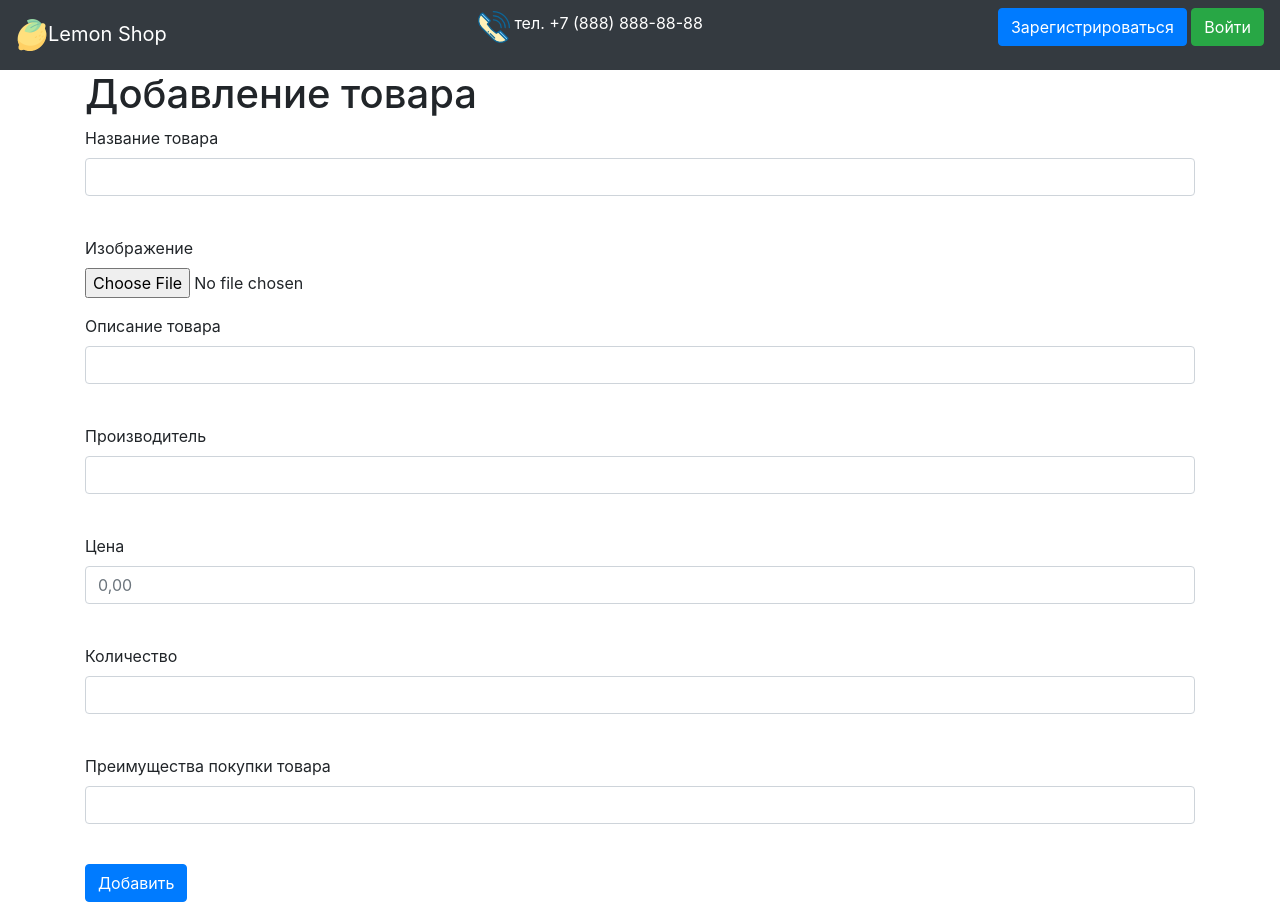
After one commit to Toptik-lol/internet_shop, a Flask app: template templates/product.html in a window 1280 px wide. The commit adds this page. Run offline with Flask 2, Linux system fonts and the light colour scheme; the template is opened without the code that fills it: values that come from a table or form of the project are taken from there, others are empty; some libraries are stand-ins or nearby versions.

Commit message:
Отлажено добавление товара

```diff
--- a/data/__all_models.py
+++ b/data/__all_models.py
@@ -1 +1,2 @@
 from . import users
+from . import products
--- a/data/products.py
+++ b/data/products.py
@@ -1,5 +1,7 @@
 import sqlalchemy
 from flask_login import UserMixin
+# from flask_image_alchemy.storages import S3Storage
+# from flask_image_alchemy.fields import StdImageField
 
 from .db_session import SqlAlchemyBase
 
@@ -10,6 +12,9 @@ class Product(SqlAlchemyBase, UserMixin):
     id = sqlalchemy.Column(sqlalchemy.Integer, primary_key=True, autoincrement=True)
     title = sqlalchemy.Column(sqlalchemy.String, nullable=False)
     picture = sqlalchemy.Column(sqlalchemy.String, default='../static/picture/product_default.png')
+    # picture = sqlalchemy.Column(StdImageField(storage=S3Storage(),
+    #                                           variations={'thumbnail': {"width": 360, "height": 360, "crop": True}}),
+    #                             nullable=True)
     description = sqlalchemy.Column(sqlalchemy.String, nullable=False)
     producer = sqlalchemy.Column(sqlalchemy.String, nullable=False)
     price = sqlalchemy.Column(sqlalchemy.Float, nullable=False)
--- a/main.py
+++ b/main.py
@@ -5,9 +5,14 @@ from werkzeug.utils import redirect
 
 from data import db_session
 from data.users import User
+from data.products import Product
+
+from datetime import datetime
+from os import path
 
 
 from forms.user import RegisterForm, LoginForm, EditRegisterForm
+from forms.product import ProductForm
 
 
 app = Flask(__name__)
@@ -148,5 +153,32 @@ def user_delete(id):
     return redirect('/')
 
 
+@app.route('/products', methods=['GET', 'POST'])
+@login_required
+def add_product():
+    form = ProductForm()
+    if form.validate_on_submit():
+        db_sess = db_session.create_session()
+        product = Product(title=form.title .data, description=form.description.data,
+                          producer=form.producer.data, price=float(form.price.data), count=int(form.count.data),
+                          advantage=form.advantage.data)
+        if form.picture.data != '':
+            f = form.picture.data
+            parent_dir = path.dirname(path.abspath(__file__))
+            basename = parent_dir + '\\static\\pictures\\pic'
+            suffix = datetime.now().strftime("%y%m%d_%H%M%S")
+            filename = "_".join([basename, suffix, '.png'])
+            g = open(filename, 'wb')
+            g.write(f.getbuffer())
+            g.close()
+            product.picture = filename
+            print(form.picture.data)
+
+        db_sess.add(product)
+        db_sess.commit()
+        return redirect('/')
+    return render_template('product.html', title='Добавление товара', form=form)
+
+
 if __name__ == '__main__':
     main()
--- a/templates/base.html
+++ b/templates/base.html
@@ -18,6 +18,7 @@
             <a class="navbar-brand" href="/users/{{current_user.id}}">{{ current_user.name }}</a>
             {% if current_user.is_admin %}
                 <a class="navbar-brand" href="/users">Список пользователей</a>
+                <a class="navbar-brand" href="/products">Добавление товара</a>
             {% endif %}
             <a class="navbar-brand" href="/logout">Выйти</a>
         {% else %}
--- /dev/null
+++ b/templates/product.html
@@ -0,0 +1,63 @@
+{% extends "base.html" %}
+
+{% block content %}
+<h1>Добавление товара</h1>
+<form action="" method="post" enctype="multipart/form-data">
+    {{ form.hidden_tag() }}
+    <p>
+        {{ form.title.label }}<br>
+        {{ form.title(class="form-control") }}<br>
+        {% for error in form.title.errors %}
+            <p class="alert alert-danger" role="alert">
+                {{ error }}
+            </p>
+        {% endfor %}
+    </p>
+    <p>
+        {{ form.picture.label }}<br>
+        {{ form.picture(class="filestyle") }}<br>
+    </p>
+    <p>
+        {{ form.description.label }}<br>
+        {{ form.description(class="form-control") }}<br>
+        {% for error in form.description.errors %}
+            <p class="alert alert-danger" role="alert">
+                {{ error }}
+            </p>
+        {% endfor %}
+    </p>
+    <p>
+        {{ form.producer.label }}<br>
+        {{ form.producer(class="form-control") }}<br>
+        {% for error in form.producer.errors %}
+            <p class="alert alert-danger" role="alert">
+                {{ error }}
+            </p>
+        {% endfor %}
+    </p>
+    <p>
+        {{ form.price.label }}<br>
+        {{ form.price(class="form-control", type="number", placeholder="0,00", min="0", step="0.01") }}<br>
+        {% for error in form.price.errors %}
+            <p class="alert alert-danger" role="alert">
+                {{ error }}
+            </p>
+        {% endfor %}
+    </p>
+    <p>
+        {{ form.count.label }}<br>
+        {{ form.count(class="form-control", type="number", min="0") }}<br>
+    </p>
+    <p>
+        {{ form.advantage.label }}<br>
+        {{ form.advantage(class="form-control") }}<br>
+        {% for error in form.advantage.errors %}
+            <p class="alert alert-danger" role="alert">
+                {{ error }}
+            </p>
+        {% endfor %}
+    </p>
+    <p>{{ form.submit(type="submit", class="btn btn-primary") }}</p>
+    {{message}}
+</form>
+{% endblock %}
```
